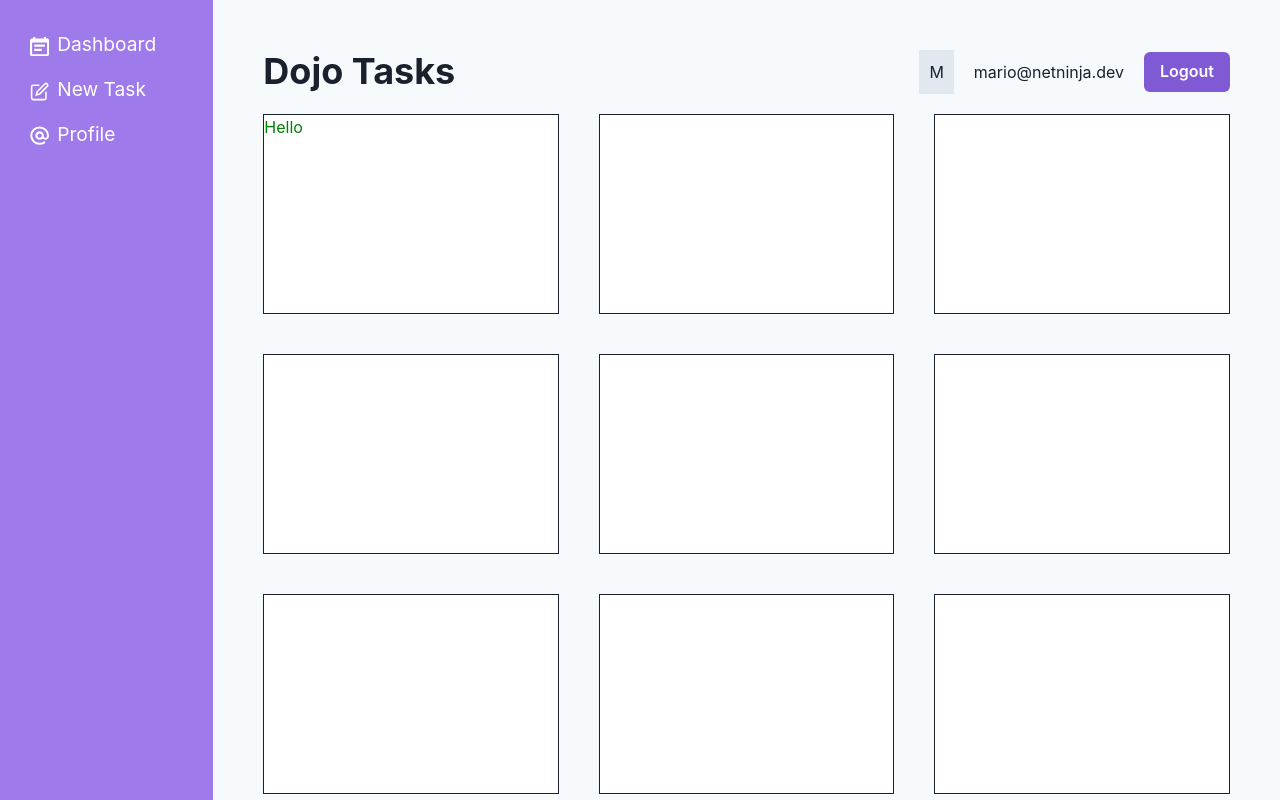
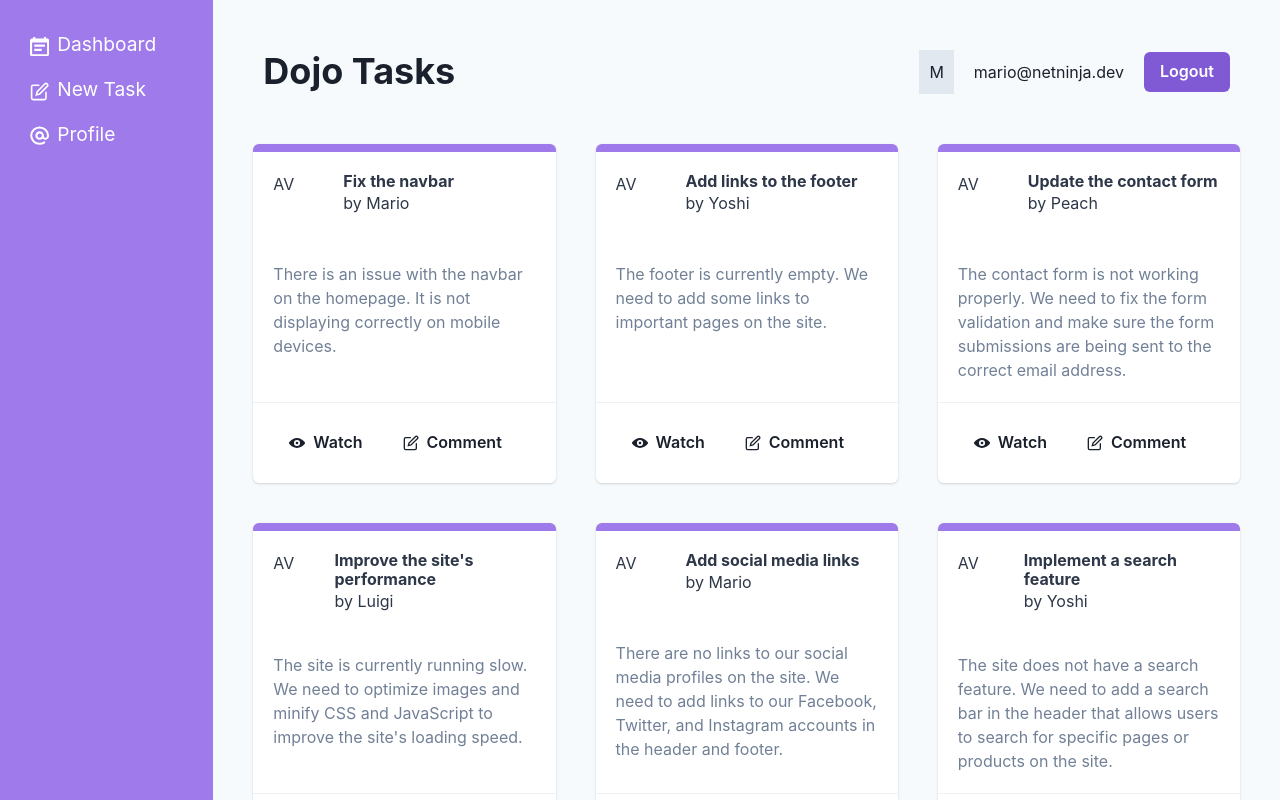
Before and after one commit to rdxdheeraj75/Chakra-UI-Learnings, a React (Vite) app: page / in a window 1280 px wide. Shown: the top 800 px of the page. Built offline with nearby package versions, Linux system fonts and the light colour scheme; data requests are answered from the project's data file.

Commit message:
Card Components

```diff
--- a/src/App.jsx
+++ b/src/App.jsx
@@ -7,7 +7,7 @@ import {
 
 // layouts and pages
 import RootLayout from './layouts/RootLayout'
-import Dashboard from './pages/Dashboard'
+import Dashboard, { tasksLoader } from './pages/Dashboard'
 import Create from './pages/Create'
 import Profile from './pages/Profile'
 
@@ -15,7 +15,7 @@ import Profile from './pages/Profile'
 const router = createBrowserRouter(
   createRoutesFromElements(
     <Route path="/" element={<RootLayout />}>
-      <Route index element={<Dashboard />} />
+      <Route index element={<Dashboard />} loader={tasksLoader}/>
       <Route path="create" element={<Create />} />
       <Route path="profile" element={<Profile />} />
     </Route>
--- a/src/components/Navbar.jsx
+++ b/src/components/Navbar.jsx
@@ -2,7 +2,7 @@ import { Flex, Heading, Box, Text, Button, Spacer, HStack } from "@chakra-ui/rea
 
 export default function Navbar() {
   return (
-    <Flex as="nav" p="10px" alignItems="center">
+    <Flex as="nav" p="10px" mb="40px" alignItems="center">
       <Heading as="h1">Dojo Tasks</Heading>
       <Spacer />
 
--- a/src/pages/Dashboard.jsx
+++ b/src/pages/Dashboard.jsx
@@ -1,25 +1,61 @@
-import { Box, SimpleGrid, Text } from "@chakra-ui/react";
+import { EditIcon, ViewIcon } from "@chakra-ui/icons"
+import {
+  Box,
+  SimpleGrid,
+  Text,
+  Flex,
+  Heading,
+  Card,
+  CardHeader,
+  CardBody,
+  CardFooter,
+  HStack,
+  Divider,
+  Button
+} from "@chakra-ui/react"
+import { useLoaderData } from "react-router-dom"
 
 export default function Dashboard() {
+  const tasks = useLoaderData()
 
   return (
-    <SimpleGrid p="10px" columns={4} spacing={10} minChildWidth={250}>
-      <Box bg="white" height="200px" border="1px solid">
-        <Text color={{ base: 'pink', md: 'blue', lg: 'green' }}>Hello</Text>
-      </Box>
-      <Box bg="white" height="200px" border="1px solid"></Box>
-      <Box bg="white" height="200px" border="1px solid"></Box>
-      <Box bg="white" height="200px" border="1px solid"></Box>
+    <SimpleGrid spacing={10} minChildWidth={300}>
+      {tasks && tasks.map(task => (
+        <Card key={task.id} borderTop="8px" borderColor="purple.400" bg="white">
 
-      <Box bg="white" height="200px" border="1px solid"></Box>
-      <Box bg="white" height="200px" border="1px solid"></Box>
-      <Box bg="white" height="200px" border="1px solid"></Box>
-      <Box bg="white" height="200px" border="1px solid"></Box>
+          <CardHeader color="gray.700">
+            <Flex gap={5}>
+              <Box w="50px" h="50px">
+                <Text>AV</Text>
+              </Box>
+              <Box>
+                <Heading as="h3" size="sm">{task.title}</Heading>
+                <Text>by {task.author}</Text>
+              </Box>
+            </Flex>
+          </CardHeader>
 
-      <Box bg="white" height="200px" border="1px solid"></Box>
-      <Box bg="white" height="200px" border="1px solid"></Box>
-      <Box bg="white" height="200px" border="1px solid"></Box>
-      <Box bg="white" height="200px" border="1px solid"></Box>
+          <CardBody color="gray.500">
+            <Text>{task.description}</Text>
+          </CardBody>
+
+          <Divider borderColor="gray.200" />
+
+          <CardFooter>
+            <HStack>
+              <Button variant="ghost" leftIcon={<ViewIcon />}>Watch</Button>
+              <Button variant="ghost" leftIcon={<EditIcon />}>Comment</Button>
+            </HStack>
+          </CardFooter>
+
+        </Card>
+      ))}
     </SimpleGrid>
   )
 }
+
+export const tasksLoader = async () => {
+  const res = await fetch('http://localhost:3000/tasks')
+
+  return res.json()
+}
```
